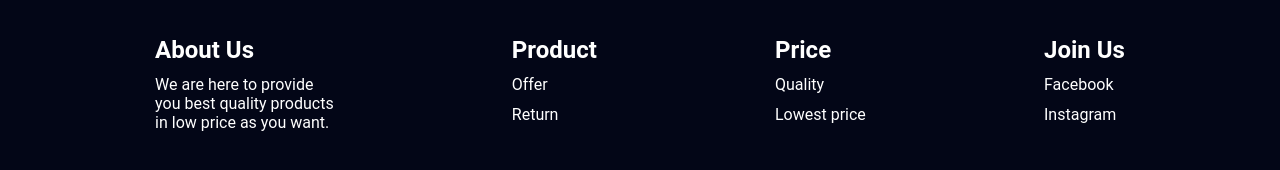
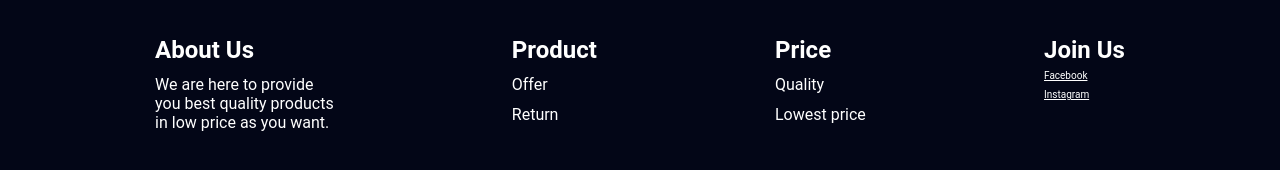
Before and after one commit to tankadai/pasaledai, a plain HTML site: page index.html in a window 1280 px wide. Shown: the part 1600-1770 px from the top of the page. Drawn offline with Linux system fonts and the light colour scheme.

Commit message:
Update index.html

```diff
--- a/index.html
+++ b/index.html
@@ -94,9 +94,9 @@
 
             </div>
             <div class="text">
-                <h2>Join Us</h2>
-                <p>Facebook</p>
-                <p>Instagram</p>
+                 <h2>Join Us</h2>
+                <a href="https://www.facebook.com/tankamagar4" target="_blank">Facebook</a><br>
+                <a href="https://www.instagram.com/tanka.exe" target="_blank">Instagram</a>
             </div>
         </div>
     </div>
```
